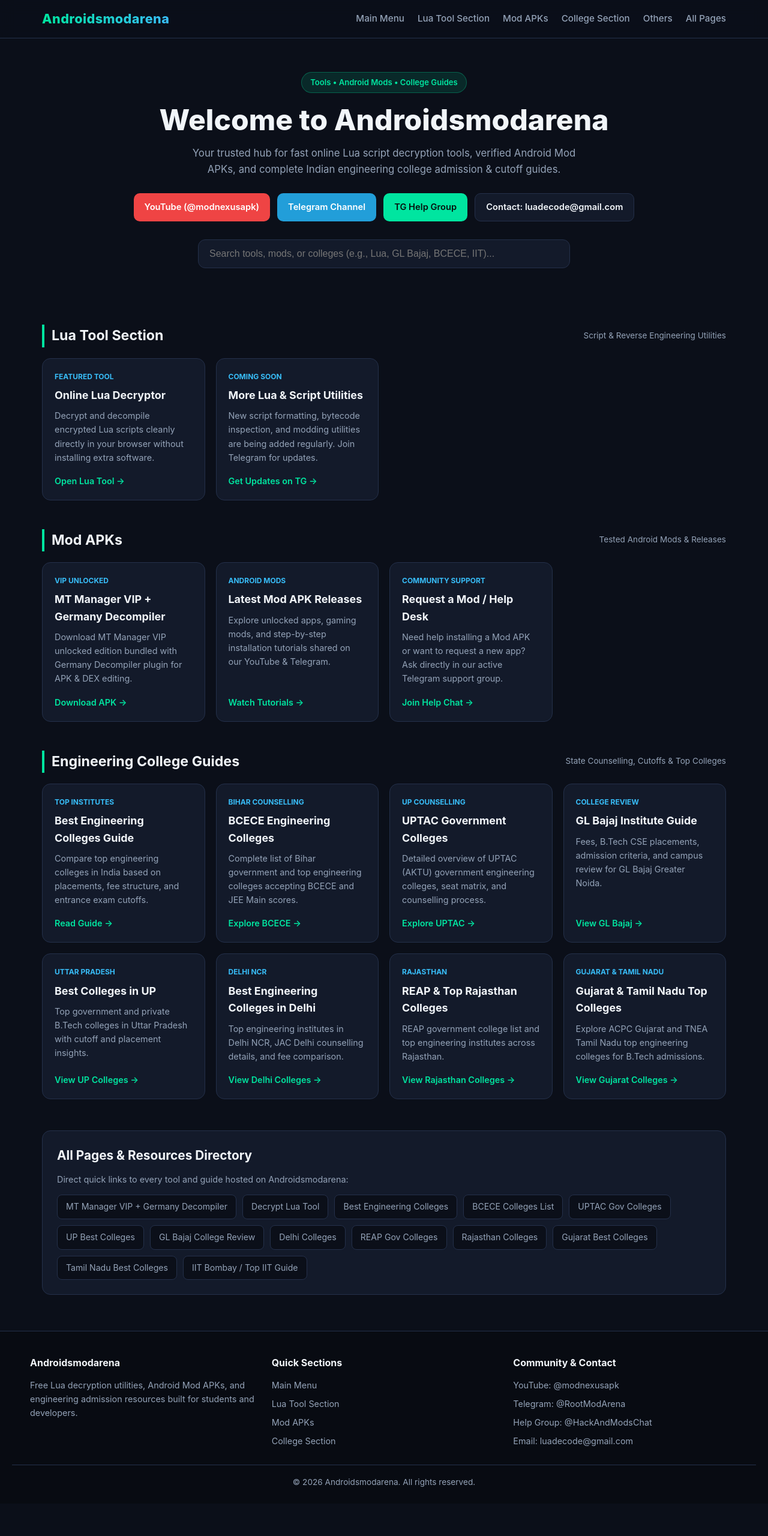
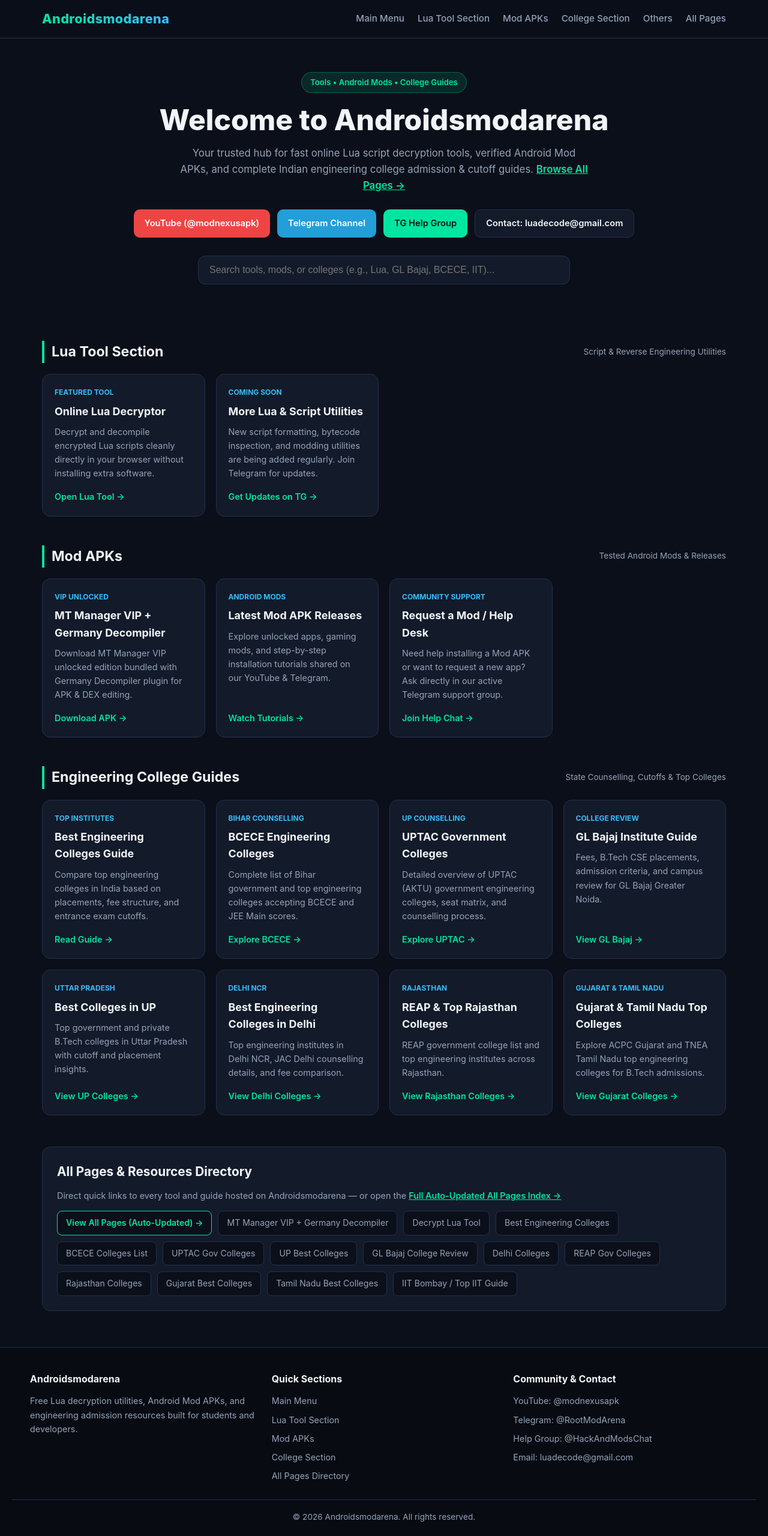
Before and after one commit to luadecode32-hash/luadecode32-hash.github.io, a plain HTML site: page index.html in a window 1280 px wide. Shown: the whole page at 60% size. Before the commit the page ends 2506 px from the top, so only its background shows below. Drawn offline with Linux system fonts and the light colour scheme.

Commit message:
Refactor links and text in index.html
Updated links and text in the index.html file for clarity and consistency.

```diff
--- a/index.html
+++ b/index.html
@@ -313,7 +313,6 @@
     }
   </style>
 </head>
-
 <body>
 
   <!-- Header & Hamburger Menu -->
@@ -328,7 +327,6 @@
         <a href="#college-section">College Section</a>
         <a href="#others">Others</a>
         <a href="all-pages.html">All Pages</a>
-
       </nav>
 
       <button class="hamburger" id="menuToggle" aria-label="Open Menu" aria-expanded="false">
@@ -343,7 +341,8 @@
       <a href="#lua-tools">2) Lua Tool Section</a>
       <a href="#mod-apks">3) Mod APKs</a>
       <a href="#college-section">4) College Section</a>
-      <a href="#others">5) Others & All Pages</a>
+      <a href="#others">5) Others &amp; Quick Links</a>
+      <a href="all-pages.html" style="color: var(--primary); border: 1px solid rgba(0, 229, 160, 0.3);">6) All Pages (Complete Index)</a>
     </div>
   </header>
 
@@ -353,6 +352,7 @@
     <h1>Welcome to Androidsmodarena</h1>
     <p>
       Your trusted hub for fast online Lua script decryption tools, verified Android Mod APKs, and complete Indian engineering college admission &amp; cutoff guides.
+      <a href="all-pages.html" style="color: var(--primary); font-weight: 600; text-decoration: underline;">Browse All Pages &rarr;</a>
     </p>
 
     <div class="social-bar">
@@ -403,14 +403,14 @@
         <span>Tested Android Mods &amp; Releases</span>
       </div>
       <div class="grid">
-                <article class="card searchable-item">
+        <article class="card searchable-item">
           <div>
             <div class="card-tag">VIP Unlocked</div>
             <h3>MT Manager VIP + Germany Decompiler</h3>
             <p>Download MT Manager VIP unlocked edition bundled with Germany Decompiler plugin for APK &amp; DEX editing.</p>
           </div>
           <a href="mt-manager-vip.html" class="card-link">Download APK &rarr;</a>
-                </article>
+        </article>
 
         <article class="card searchable-item">
           <div>
@@ -517,11 +517,12 @@
     <section class="directory-box" id="others">
       <h2>All Pages &amp; Resources Directory</h2>
       <p style="color: var(--muted); font-size: 0.9rem; margin-bottom: 14px;">
-        Direct quick links to every tool and guide hosted on Androidsmodarena:
+        Direct quick links to every tool and guide hosted on Androidsmodarena — or open the
+        <a href="all-pages.html" style="color: var(--primary); font-weight: 600; text-decoration: underline;">Full Auto-Updated All Pages Index &rarr;</a>
       </p>
       <div class="directory-links">
-                <a href="mt-manager-vip.html" class="searchable-item">MT Manager VIP + Germany Decompiler</a>
-
+        <a href="all-pages.html" style="border-color: var(--primary); color: var(--primary); font-weight: 600;">View All Pages (Auto-Updated) &rarr;</a>
+        <a href="mt-manager-vip.html" class="searchable-item">MT Manager VIP + Germany Decompiler</a>
         <a href="decrypt-lua.html" class="searchable-item">Decrypt Lua Tool</a>
         <a href="BestCollage.html" class="searchable-item">Best Engineering Colleges</a>
         <a href="bcececollages.html" class="searchable-item">BCECE Colleges List</a>
@@ -553,6 +554,7 @@
           <li><a href="#lua-tools">Lua Tool Section</a></li>
           <li><a href="#mod-apks">Mod APKs</a></li>
           <li><a href="#college-section">College Section</a></li>
+          <li><a href="all-pages.html">All Pages Directory</a></li>
         </ul>
       </div>
       <div>
```
